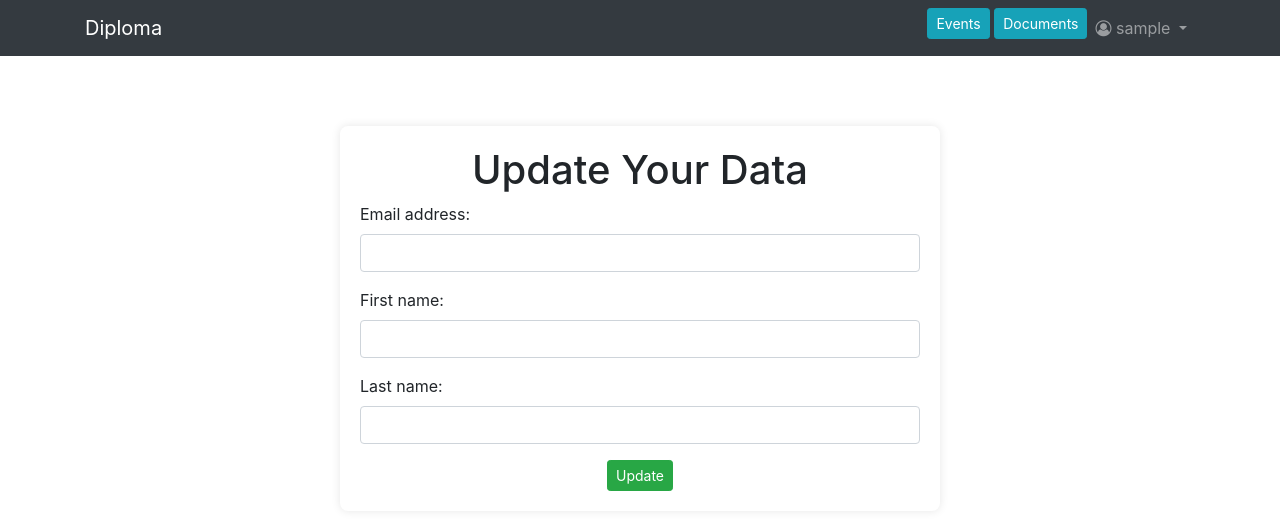
After one commit to pawel-zielinski/my_dictionary_api, a Django app: template app/templates/features/user_update.html in a window 1280 px wide. The commit adds this page. Shown: the top 530 px of the page. Run offline with Django 3.2, Linux system fonts and the light colour scheme; the template is opened without the code that fills it: values that come from a table or form of the project are taken from there, others are empty; the visitor is signed in with stand-in values (Sample User, id 1); some libraries are stand-ins or nearby versions.

Commit message:
Add user update page

```diff
--- a/app/core/forms.py
+++ b/app/core/forms.py
@@ -43,3 +43,17 @@ class DocumentForm(forms.ModelForm):
         if commit:
             instance.save()
         return instance
+
+
+class UserForm(forms.ModelForm):
+    class Meta:
+        model = User
+        fields = ('email', 'first_name', 'last_name')
+        widgets = {
+            'email': forms.EmailInput(attrs={'class': 'form-control'}),
+            'first_name': forms.TextInput(attrs={'class': 'form-control'}),
+            'last_name': forms.TextInput(attrs={'class': 'form-control'}),
+        }
+        help_texts = {
+            'username': None,
+        }
--- a/app/core/urls.py
+++ b/app/core/urls.py
@@ -1,6 +1,7 @@
 from django.urls import path
 from rest_framework.routers import DefaultRouter
-from core.viewsets import HomeViewSet, EventViewSet, UserViewSet, DocumentViewSet, EventUpdateView, DocumentUpdateView
+from core.viewsets import HomeViewSet, EventViewSet, UserViewSet, DocumentViewSet, EventUpdateView, DocumentUpdateView, \
+    UserUpdateView
 
 router = DefaultRouter()
 router.register('home', HomeViewSet, basename='homepage')
@@ -17,5 +18,6 @@ urlpatterns = [
     path('docs/<int:pk>/', DocumentViewSet.as_view({'get': 'retrieve'}), name='docspage-detail'),
     path('docs/<int:pk>/edit', DocumentUpdateView.as_view(), name='docspage-update'),
     path('docs/<int:pk>/delete', DocumentViewSet.as_view({'post': 'destroy'}), name='docspage-delete'),
+    path('user/<int:pk>/edit', UserUpdateView.as_view(), name='userpage-update'),
 ]
 urlpatterns += router.urls
--- /dev/null
+++ b/app/templates/features/user_update.html
@@ -0,0 +1,29 @@
+{% extends 'base.html' %}
+{% load rest_framework %}
+{% block title_block %} Log In Page {% endblock %}
+
+{% block body %}
+<style>
+    .content-box {
+        max-width: 600px;
+        margin: 50px auto;
+        background-color: #fff;
+        padding: 20px;
+        border-radius: 8px;
+        box-shadow: 0 0 10px rgba(0, 0, 0, 0.1);
+        text-align: justify;
+    }
+</style>
+
+
+<div class="content-box">
+    <h1 style="text-align: center">Update Your Data</h1>
+    <form method="post" enctype="multipart/form-data">
+        {% csrf_token %}
+        {{form.as_p}}
+        <div style="text-align: center">
+            <button type="submit" class="btn btn-sm btn-success">Update</button>
+        </div>
+    </form>
+</div>
+{% endblock %}
--- a/app/templates/nav_bar.html
+++ b/app/templates/nav_bar.html
@@ -18,7 +18,7 @@
                         <i class="fa fa-user-circle-o"></i> {{ request.user.username }}
                     </a>
                     <div class="dropdown-menu" aria-labelledby='navbarDropdown'>
-                        <a class="dropdown-item" href="{% url 'userpage-detail' pk=request.user.id %}">Profile</a>
+                        <a class="dropdown-item" href="{% url 'userpage-update' pk=request.user.id %}">Profile</a>
                         <a class="dropdown-item" href="{% url 'logout' %}">Log Out</a>
                     </div>
                 </li>
```
Also changed, not shown: app/core/viewsets.py (+17 -7 lines).
